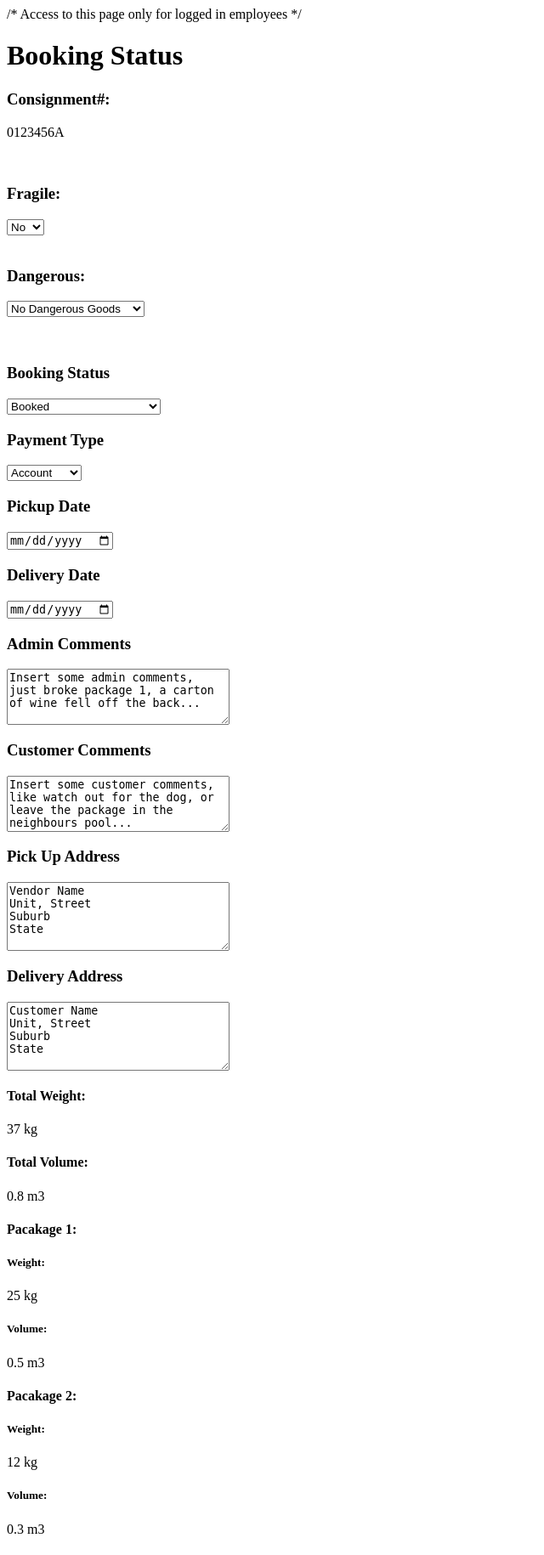
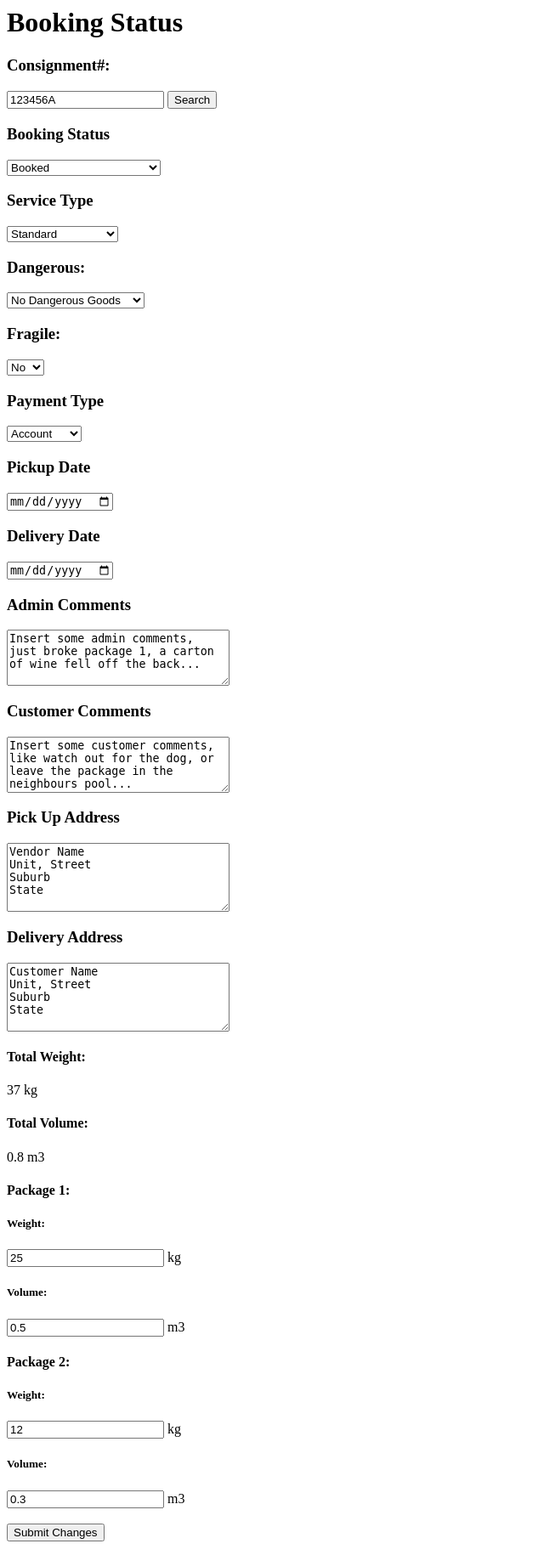
Before and after one commit to ZeroEcks/packr, a Flask app: template packr/static/views/booking-amend.html in a window 1280 px wide. Shown: the whole page at 85% size, without its empty margins (0-640 px from the left). Before the commit the page ends 1805 px from the top, so only its background shows below. Run offline with Flask 2, Linux system fonts and the light colour scheme; the template is opened without the code that fills it, so the values that code supplies are empty.

Commit message:
booking-amend.html: content for employee access to search for and amend booking data

```diff
--- a/packr/static/views/booking-amend.html
+++ b/packr/static/views/booking-amend.html
@@ -1,22 +1,35 @@
-	/* Access to this page only for logged in employees */
+<!-- Access to this page only for logged in employees -->
 	<div id="order-status">
 		<h1>Booking Status</h1>
-		<div id="oscolumns">
-			<div id="osfloat" class="ordercenter">
-				<div id="osfloat" class="orderdetails"><h3>Consignment#:</h3></div>
-				<div id="osfloat" class="orderdetails"><p>0123456A</p></div>
-				</br>
-				<div id="osfloat" class="orderdetails"><h3>Fragile:</h3></div>
-				<div id="osfloat" class="orderdetails">
-					<select>
-						<option value="no">No</option>
-						<option value="yes">Yes</option>
+
+		<form action="" method="post">
+
+			<h3>Consignment#:</h3>
+			<input type="search" name="connote_number" value="123456A"></input>
+			<input type="submit" value="Search"></input>
+		</form>
+		<form action="" method="post">
+
+			<h3>Booking Status</h3>
+			<select name="booking_status">
+				<option value="booked">Booked</option>
+				<option value="picked_up">Picked Up</option>
+				<option value="wh_in">Warehouse (Scanned In)</option>
+				<option value="wh_stored">Warehouse (Storage)</option>
+				<option value="wh_out">Warehouse (Scanned Out)</option>
+				<option value="delivered">Delivered</option>
 			</select>
-				</div>
-				</br>
-				<div class=""><h3>Dangerous:</h3></div>
-				<div class="orderdetails">
-					<select>
+
+			<h3>Service Type</h3>
+			<select name="service">
+				<option value="standard">Standard</option>
+				<option value="express">Express</option>
+				<option value="overnight">Overnight</option>
+				<option value="dangerous">Dangerous Goods</option>
+			</select>
+
+			<h3>Dangerous:</h3>
+			<select name="dangerous">
 				<option value="none">No Dangerous Goods</option>
 				<option value="explosives">Explosives</option>
 				<option value="gases">Gases</option>
@@ -26,59 +39,47 @@
 				<option value="corrosives">Corrosives</option>
 				<option value="misc">Miscellaneous</option>
 			</select>
-				</div>
-				</br>
-			</div>
-			</br>
-			<div id="osfloat" class="osstatus">
-				<h3>Booking Status</h3>
-				<select>
-					<option value="booked">Booked</option>
-					<option value="picked_up">Picked Up</option>
-					<option value="wh_in">Warehouse (Scanned In)</option>
-					<option value="wh_stored">Warehouse (Storage)</option>
-					<option value="wh_out">Warehouse (Scanned Out)</option>
-					<option value="delivered">Delivered</option>
+
+			<h3>Fragile:</h3>
+			<select name="fragile">
+				<option value="no">No</option>
+				<option value="yes">Yes</option>
 			</select>
+
 			<h3>Payment Type</h3>
-				<select>
+			<select name="payment_type">
 				<option value="account">Account</option>
 				<option value="credit">Credt Card</option>
 				<option value="cash">Cash</option>
 			</select>
-			</div>
-		</div>
-		<div id="oscolumns" class="oscomments">
-			<div class="ordercenter oscomments">
+
 			<h3>Pickup Date</h3>
-			<input type="date" name="pickupdate">
-			</div>
+			<input type="date" name="pickup_date">
+
 			<h3>Delivery Date</h3>
-			<input type="date" name="deliverydate">
-		</div>
-		<div id="oscolumns" class="osaddress">
-			<div id="acommentfloat" class="ordercenter oscomments">
+			<input type="date" name="delivery_date">
+
 			<h3>Admin Comments</h3>
 			<textarea rows="4" cols="30" name="admin_comment">Insert some admin comments, just broke package 1, a carton of wine fell off the back...</textarea>
-			</div>
-			<div id="osucomment">
+
 			<h3>Customer Comments</h3>
 			<textarea rows="4" cols="30" name="user_comment">Insert some customer comments, like watch out for the dog, or leave the package in the neighbours pool...</textarea>
+
+			<h3>Pick Up Address</h3>
+			<textarea rows="5" cols="30" name="pickup_address">Vendor Name&#13;&#10;Unit, Street&#13;&#10;Suburb&#13;&#10;State</textarea>
+
+			<h3>Delivery Address</h3>
+			<textarea rows="5" cols="30" name="delivery_address">Customer Name&#13;&#10;Unit, Street&#13;&#10;Suburb&#13;&#10;State</textarea>
+
+			<br>
+
+			<div id="inlineblock"><h4>Total Weight: </h4></div><div id="inlineblock"><p>37 kg</p></div><div id="inlineblock"><h4>   Total Volume: </h4></div><div id="inlineblock"><p>0.8 m3</p></div>
+			<h4>Package 1: </h4>
+			<div id="inlineblock"><h5>Weight: </h5></div><div id="inlineblock"><Input type="number" name="packone_weight" value="25"> kg</input></div><div id="inlineblock"><h5>   Volume: </h5></div><div id="inlineblock"><input type="number" name="packone_volume" value="0.5"> m3</input></div>
+			<h4>Package 2: </h4>
+			<div id="inlineblock"><h5>Weight: </h5></div><div id="inlineblock"><Input type="number" name="packtwo_weight" value="12"> kg</input></div><div id="inlineblock"><h5>   Volume: </h5></div><div id="inlineblock"><Input type="number" name="packtwo_volume" value="0.3"> m3</input></div>
+
+			<br>
+			<input type="submit" value="Submit Changes"></input>
+		</form>
 	</div>
-		</div>
-		<div id="oscolumns" class="osaddress">
-			<div class="ordercenter oscomments">
-			<h3>Pick Up Address</h3>
-			<textarea rows="5" cols="30" name="pickupadd">Vendor Name&#13;&#10;Unit, Street&#13;&#10;Suburb&#13;&#10;State</textarea>
-			</div>
-			<h3>Delivery Address</h3>
-			<textarea rows="5" cols="30" name="pickupadd">Customer Name&#13;&#10;Unit, Street&#13;&#10;Suburb&#13;&#10;State</textarea>
-		</div>
-		<div id="packageoffset">
-			<div id="osfloat"><h4>Total Weight: </h4></div><div id="osfloat"><p>37 kg</p></div><div id="osfloat"><h4>   Total Volume: </h4></div><div id="osfloat"><p>0.8 m3</p></div>
-			<h4>Pacakage 1: </h4>
-			<div id="osfloat"><h5>Weight: </h5></div><div id="osfloat"><p>25 kg</p></div><div id="osfloat"><h5>   Volume: </h5></div><div id="osfloat"><p>0.5 m3</p></div>
-			<h4>Pacakage 2: </h4>
-			<div id="osfloat"><h5>Weight: </h5></div><div id="osfloat"><p>12 kg</p></div><div id="osfloat"><h5>   Volume: </h5></div><div id="osfloat"><p>0.3 m3</p></div>
-		</div>
-	</div>
```
Also changed, not shown: packr/static/css/site.scss (+0 -50 lines). Lines whose indentation alone changed are shown as unchanged.
